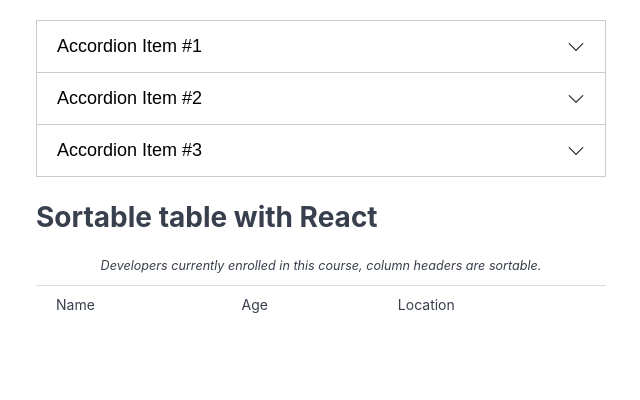
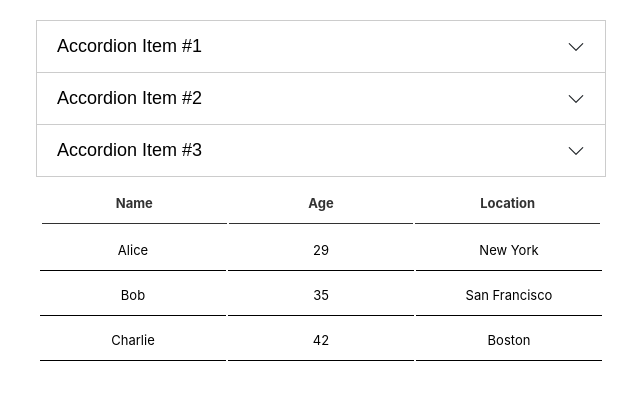
Before and after one commit to SystemAgainst/ui-kit, a React (Vite) app: page / in a window 1280 px wide. Shown: the top 400 px of the page, without its empty margins (319-959 px from the left). Built offline with nearby package versions, Linux system fonts and the light colour scheme.

Commit message:
add table body and fix styles

```diff
--- a/src/App.tsx
+++ b/src/App.tsx
@@ -3,7 +3,7 @@ import Accordion from "./components/Accordion/Accordion.tsx";
 import Table from "./components/Table";
 import MockData from "./components/Table/data/mock.data.ts";
 import { accordionItems } from "./components/Accordion/mock.data.tsx";
-
+import styles from "./components/Table/style/style.module.css";
 
 
 function App() {
@@ -11,8 +11,7 @@ function App() {
     <div className="container">
         <Accordion items={accordionItems} />
         <div></div>
-        <div className="table_container">
-            <h1>Sortable table with React</h1>
+        <div className={styles["table-container"]}>
             <Table labels={MockData.labels} orderObj={MockData.orderObj} values={MockData.values} />
         </div>
     </div>
--- a/src/components/Table/components/TableBody.tsx
+++ b/src/components/Table/components/TableBody.tsx
@@ -1,35 +1,30 @@
-type TableBodyProps = {
-    tableData: IData[];
-    columns: IColumns[];
-}
+import {LabelType, ValueType} from "../types.ts";
+import styles from "../style/style.module.css"
 
-interface IColumns {
-    label: string;
-    accessor: keyof IData;
-}
 
-interface IData {
-    id: number;
-    "full_name": string;
-    email: string;
-    gender: string;
-    age: number;
-    "start_date": string;
-}
+type PropsType = {
+    labels: LabelType[];
+    values: ValueType[];
+};
 
-const TableBody = ({ tableData, columns }: TableBodyProps) => {
+const TableBody = ({ labels, values }: PropsType) => {
     return (
-        <tbody>
-        {tableData.map((data) => {
-            return (
-                <tr key={data.id}>
-                    {columns.map(({ accessor }) => {
-                        const tData = data[accessor] ? data[accessor] : "——";
-                        return <td key={accessor}>{tData}</td>;
-                    })}
-                </tr>
-            );
-        })}
+        <tbody className={styles["table-body"]}>
+        {
+            values.map((value, index) => {
+                return (
+                    // TableBody.tsx:11 Warning: Each child in a list should have a unique "key" prop.
+                    // Check the render method of `TableBody => index
+                    <tr className={styles["table-row"]} key={value.id || index}>
+                        {labels.map(label => (
+                            <td className={styles["table-cell"]} key={label.value}>
+                                {value[label.value]}
+                            </td>
+                        ))}
+                    </tr>
+                )
+            })
+        }
         </tbody>
     );
 };
--- a/src/components/Table/components/TableHead.tsx
+++ b/src/components/Table/components/TableHead.tsx
@@ -27,10 +27,11 @@ const TableHead = ({ labels, orderObj }: PropsType) => {
     };
 
     return (
-        <thead className={styles.tableHead}>
-            <tr className={styles.tableRow}>
+        <thead className={styles["table-head"]}>
+            <tr className={styles["table-row"]}>
                 {labels.map((label) => (
                     <TableHeadCell
+                        className={styles["table-cell"]}
                         key={label.value}
                         sortable={!label.noSort}
                         active={orderObj.orderBy === label.value}
--- a/src/components/Table/components/TableHeadCell.tsx
+++ b/src/components/Table/components/TableHeadCell.tsx
@@ -1,19 +1,21 @@
 import React, {ReactNode} from 'react';
-import classNames from 'classnames';
+import cn from 'classnames';
 import styles from "../style/style.module.css";
 
 
 type TableHeadCellProps = {
     direction?: 'asc' | 'desc';
+    className?: string;
     children?: ReactNode;
     onClick?: () => void;
     active?: boolean;
     sortable?: boolean;
 };
 
-const TableHeadCell: React.FC<TableHeadCellProps> = ({ active, direction, sortable, children }) => {
-    const cellClass = classNames(
-        styles.tableCell,
+const TableHeadCell: React.FC<TableHeadCellProps> = ({ active, direction, sortable, children, onClick, className }) => {
+    const getHeadCellClassNames = cn(
+        className,
+        styles["table-head-cell"],
         {
             [styles["table-cell-active"]]: active,
             [styles["table-cell-sortable"]]: sortable,
@@ -22,7 +24,7 @@ const TableHeadCell: React.FC<TableHeadCellProps> = ({ active, direction, sortab
     );
 
     return (
-        <td className={cellClass}>
+        <td className={getHeadCellClassNames} onClick={onClick}>
             {children}
             <span className="arrow-button" />
         </td>
--- a/src/components/Table/index.tsx
+++ b/src/components/Table/index.tsx
@@ -1,5 +1,5 @@
-import "./style.css";
-import { TableHead } from "./components";
+import styles from "./style/style.module.css";
+import {TableBody, TableHead} from "./components";
 import {LabelType, OrderType, ValueType} from "./types.ts";
 
 
@@ -13,12 +13,9 @@ type PropsType = {
 const Table = ({ labels, values, orderObj }: PropsType) => {
 
     return (
-        <table className="table">
-            <caption>
-                Developers currently enrolled in this course, column headers are sortable.
-            </caption>
+        <table className={styles.name}>
             <TableHead labels={labels} orderObj={orderObj} />
-            {/*<TableBody columns={columns} tableData={tableData}/>*/}
+            <TableBody values={values} labels={labels} />
         </table>
 
     );
--- a/src/components/Table/style.css
+++ /dev/null
@@ -1,77 +0,0 @@
-* {
-    box-sizing: border-box;
-}
-
-body {
-    color: #383f4d;
-    line-height: 1.5;
-    font-size: 14px;
-    font-family: -apple-system, BlinkMacSystemFont, "Segoe UI", "Helvetica Neue",
-    sans-serif;
-}
-
-/*
-=================
-Table
-=====================
-*/
-
-.table_container {
-    max-width: 750px;
-    max-height: 500px;
-    margin: 0 auto;
-    overflow: auto;
-}
-
-.table {
-    width: 100%;
-    border-spacing: 0;
-}
-
-caption {
-    font-style: italic;
-    font-size: 90%;
-    margin-bottom: 10px;
-}
-
-.table th {
-    background: #fff;
-    padding: 8px 10px;
-    border-bottom: 1px solid #1a1a1a;
-    font-weight: bold;
-    text-align: left;
-}
-
-.table th.up {
-    background-image: url("./images/up_arrow.png");
-}
-.table th.down {
-    background-image: url("./images/down_arrow.png");
-}
-.table th.default {
-    background-image: url("./images/default.png");
-}
-th.up,
-th.default,
-th.down {
-    cursor: pointer;
-    background-repeat: no-repeat;
-    background-position: center right;
-}
-
-.table td {
-    border-top: 1px solid #ddd;
-    padding: 8px 20px;
-}
-
-.table tbody tr:first-child td {
-    border-top: none;
-}
-
-.table tbody tr:nth-child(n) td {
-    background: #eff0f0;
-}
-
-.table tbody tr:nth-child(2n) td {
-    background: #fff;
-}
--- a/src/components/Table/style/style.module.css
+++ b/src/components/Table/style/style.module.css
@@ -1,5 +1,15 @@
 .table {
     width: 100%;
+    border-spacing: 0;
+    border-collapse: collapse; /* Предотвращает двойные границы */
+}
+
+/* Обертка для скролла по x и y */
+.table_container {
+    max-width: 750px;
+    max-height: 500px;
+    margin: 0 auto;
+    overflow: auto;
 }
 
 .table-body {
@@ -8,12 +18,7 @@
     overflow: auto;
 }
 
-.table-head {
-    display: table;
-    width: 100%;
-    table-layout: fixed;
-}
-
+.table-head,
 .table-row {
     display: table;
     width: 100%;
@@ -55,11 +60,3 @@
 .table-head-cell.active.asc .arrow-button {
     transform: rotate(180deg);
 }
-
-.arrow-button {
-    position: relative;
-    left: -10px;
-    margin-left: -24px;
-    opacity: 0;
-    transition: 0.2s;
-}
```
